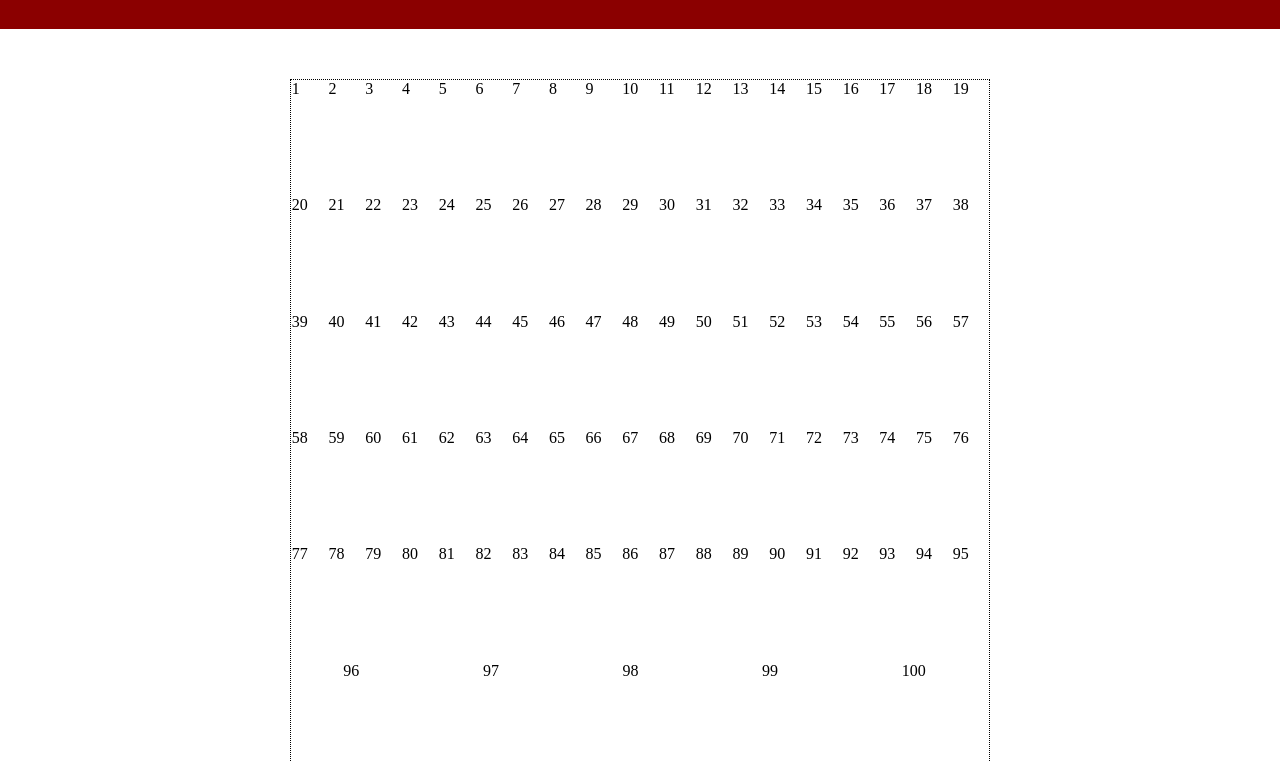
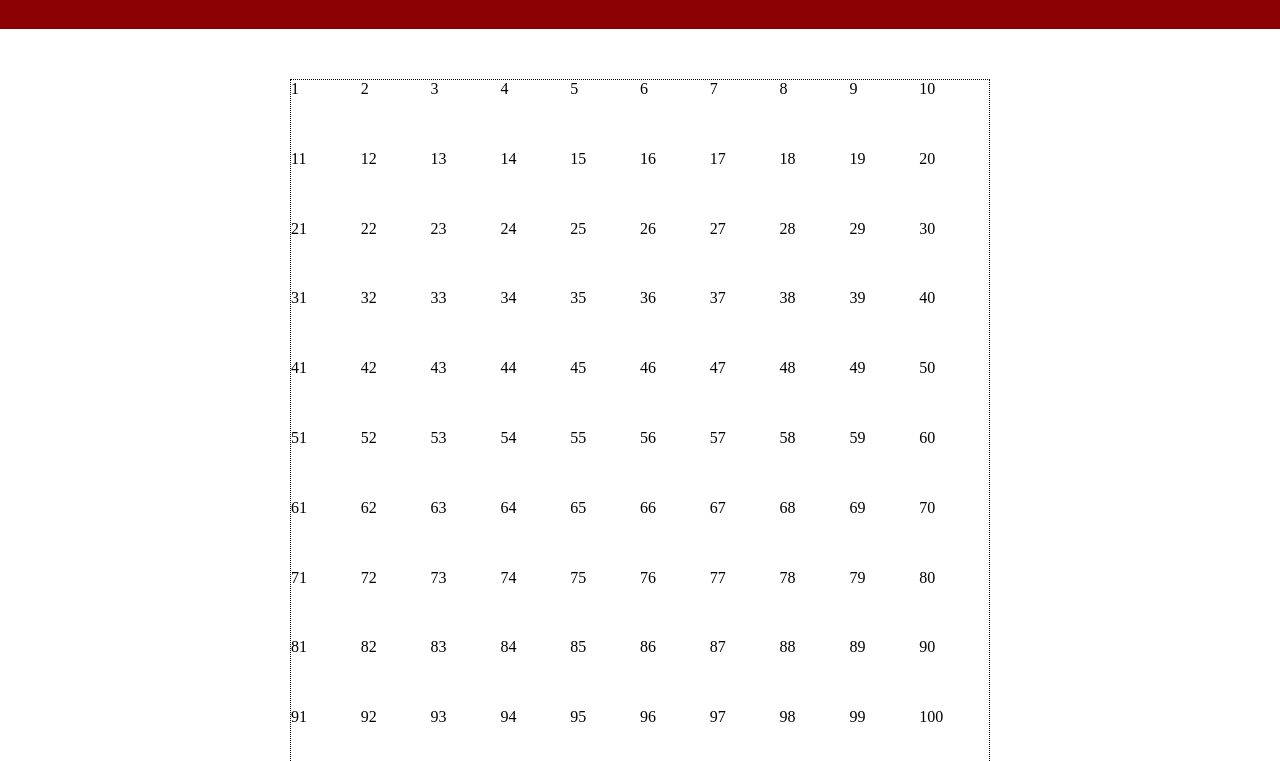
Before and after one commit to Narresx/js-campominato-grid, a plain HTML site: page index.html in a window 1280 px wide. Both pictures are taken after a click on the button "Conferma". Shown: the part 71-832 px from the top of the page. Drawn offline with Linux system fonts and the light colour scheme.

Commit message:
add square dimension

```diff
--- a/script.js
+++ b/script.js
@@ -26,10 +26,10 @@ const createCells = (cellNumber) => {
     const cell = document.createElement('div'); // Crea un elemento div
     cell.id = 'cell';
     cell.className = 'cell'; // Assegna la classe cell a quell'elemento.
-    /*
-    cell.style.width = 'calc(100% / variabile)';
-    cell.style.height = 'calc(100% / variabile)';
-    */
+
+    cell.style.width = `calc(100% / ${cellDimension})`;
+    cell.style.height = `calc(100% / ${cellDimension})`;
+
     cell.innerText = cellNumber + 1; // Scrivi il numero dentro la cella.
     return cell; // Come risultato ho il mio div con la classe cell assegnata
 }
@@ -39,7 +39,7 @@ const createCells = (cellNumber) => {
 const grid = document.getElementById('grid');
 const choise = document.getElementById('choise');
 const confirmButton = document.getElementById('confirm');
-
+let cellDimension;
 // Creiamo le celle in base alla scelta dell'utente
 
 confirmButton.addEventListener('click', function () {
@@ -48,10 +48,13 @@ confirmButton.addEventListener('click', function () {
     let totalCell;
     if (inputChoise === 'easy') {
         totalCell = 100;
+        cellDimension = 10;
     } else if (inputChoise === 'medium') {
         totalCell = 81;
+        cellDimension = 9;
     } else {
         totalCell = 49;
+        cellDimension = 7;
     }
     console.log(totalCell);
 
@@ -62,8 +65,4 @@ confirmButton.addEventListener('click', function () {
         });
         grid.appendChild(cell);
     }
-
-    if (totalCell === 100) {
-
-    }
 });
--- a/style.css
+++ b/style.css
@@ -41,8 +41,6 @@ label{
 }
 
 .cell{
-    width: 35px;
-    height: 35px;
     cursor: pointer;
 }
 
```
